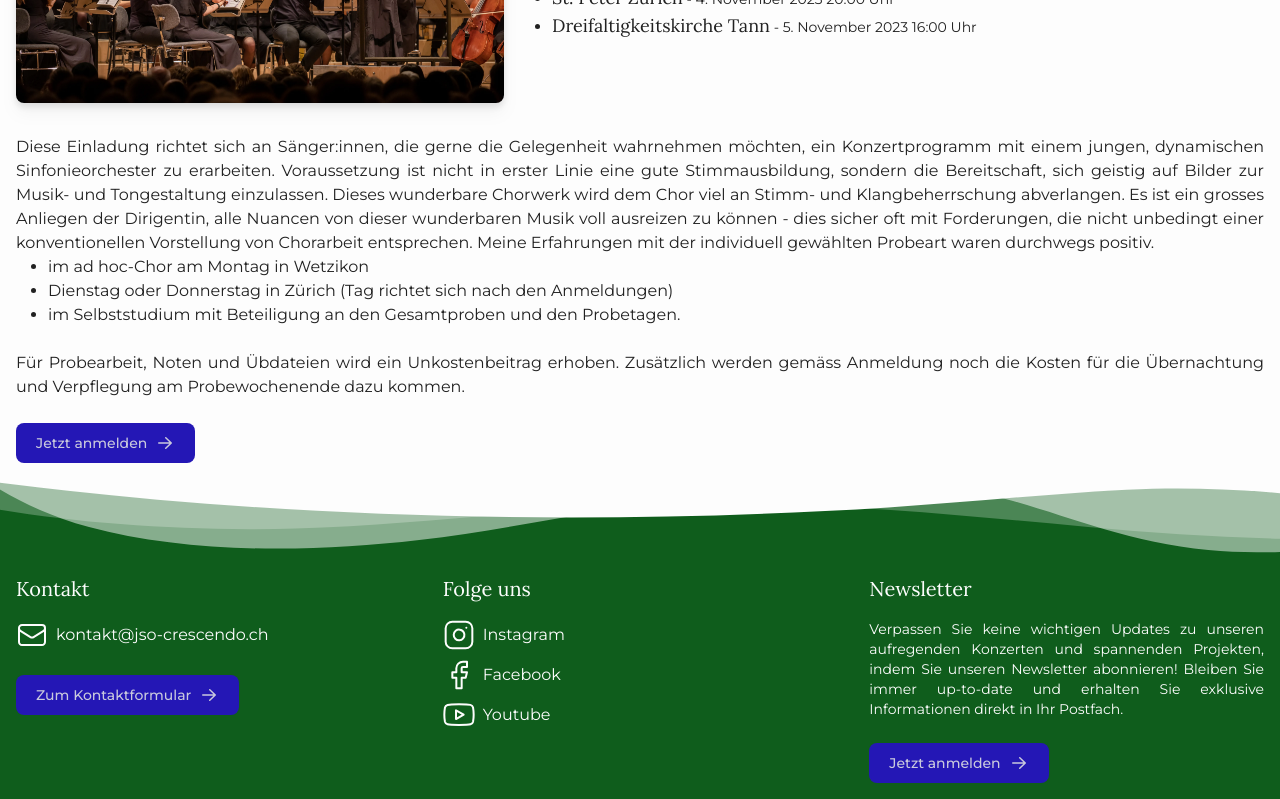
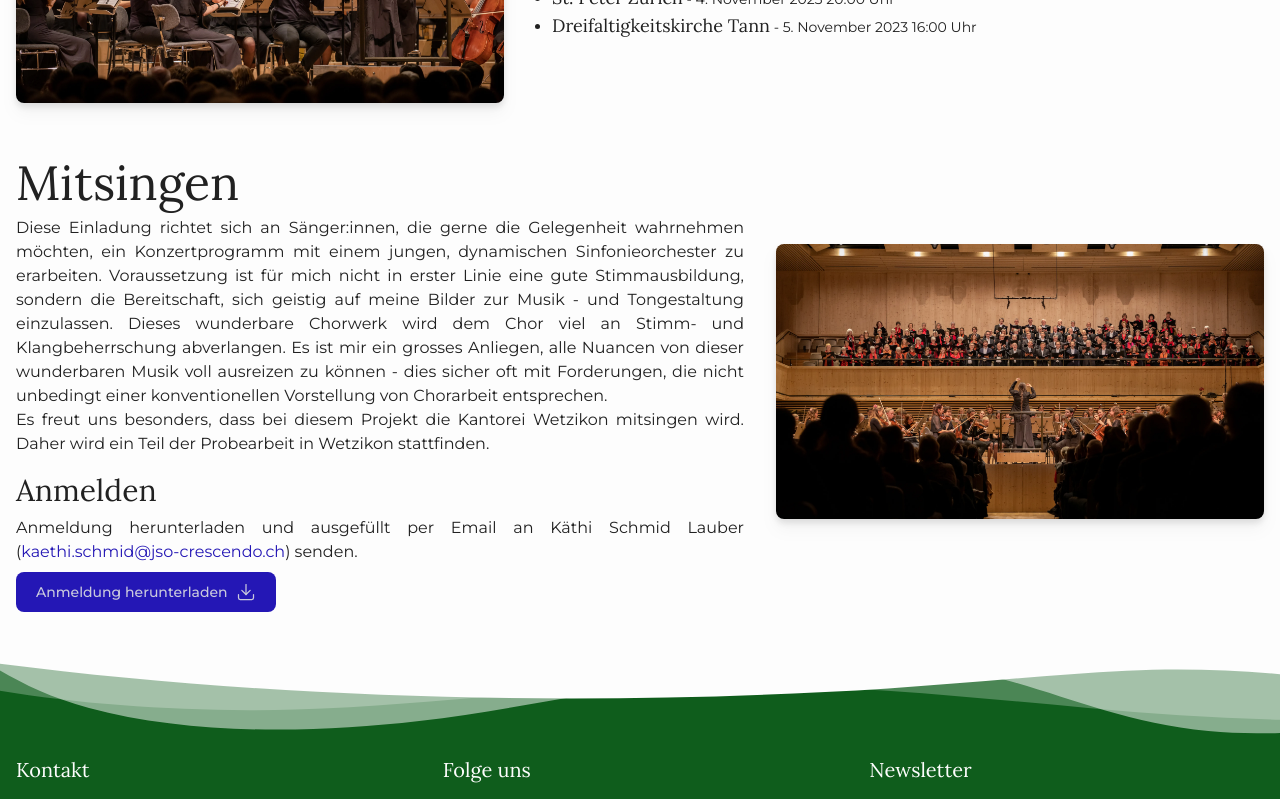
Before and after one commit to jso-crescendo/website, a Next.js app: page /canturicum in a window 1280 px wide. Shown: the part 780-1579 px from the top of the page. Built offline with nearby package versions, Linux system fonts and the light colour scheme.

Commit message:
add Anmeldung

```diff
--- a/next.config.js
+++ b/next.config.js
@@ -83,6 +83,15 @@ const nextConfig = {
           },
         ],
       },
+      {
+        source: '/canturicum/:all.pdf',
+        headers: [
+          {
+            key: 'Content-Disposition',
+            value: 'attachment',
+          }
+        ]
+      }
     ];
   },
 };
--- a/src/app/canturicum/page.tsx
+++ b/src/app/canturicum/page.tsx
@@ -1,7 +1,9 @@
 import {CONCERTS} from '../../data/concerts';
+import CanturicumChorImage from '@/images/2019_canturicum_chor.webp';
 import CanturicumImage from '@/images/2019_canturicum.webp';
-import { ConcertLocationList } from '../../components/concert-location-list';
+import {ConcertLocationList} from '../../components/concert-location-list';
 import {ContentContainer} from '../../components/contentContainer';
+import { Download } from '../../icons/download';
 import {ImageSection} from '../../components/image-section';
 import KonzertImage from '@/images/2019_jubilaeumskonzert_tonhalle.webp';
 import {LinkButton} from '../../components/link-button';
@@ -28,7 +30,7 @@ export default function Canturicum() {
       <ImageSection
         title="Projektchor Canturicum"
         image={{
-          src: CanturicumImage,
+          src: CanturicumChorImage,
           alt: 'Projektchor Canturicum in der Tonhalle',
         }}
       >
@@ -55,42 +57,50 @@ export default function Canturicum() {
           }
         />
       </ImageSection>
+      <ImageSection
+        title="Mitsingen"
+        image={{
+          src: CanturicumImage,
+          alt: 'Projektchor Canturicum in der Tonhalle',
+        }}
+        textOnly={false}
+      >
         <Text>
-        Diese Einladung richtet sich an Sänger:innen, die gerne die Gelegenheit
-        wahrnehmen möchten, ein Konzertprogramm mit einem jungen, dynamischen
-        Sinfonieorchester zu erarbeiten. Voraussetzung ist nicht in erster Linie
-        eine gute Stimmausbildung, sondern die Bereitschaft, sich geistig auf
-        Bilder zur Musik- und Tongestaltung einzulassen. Dieses wunderbare
-        Chorwerk wird dem Chor viel an Stimm- und Klangbeherrschung abverlangen.
-        Es ist ein grosses Anliegen der Dirigentin, alle Nuancen von dieser
-        wunderbaren Musik voll ausreizen zu können - dies sicher oft mit
-        Forderungen, die nicht unbedingt einer konventionellen Vorstellung von
-        Chorarbeit entsprechen. Meine Erfahrungen mit der individuell gewählten
-        Probeart waren durchwegs positiv.
+          Diese Einladung richtet sich an Sänger:innen, die gerne die
+          Gelegenheit wahrnehmen möchten, ein Konzertprogramm mit einem jungen,
+          dynamischen Sinfonieorchester zu erarbeiten. Voraussetzung ist für
+          mich nicht in erster Linie eine gute Stimmausbildung, sondern die
+          Bereitschaft, sich geistig auf meine Bilder zur Musik - und
+          Tongestaltung einzulassen. Dieses wunderbare Chorwerk wird dem Chor
+          viel an Stimm- und Klangbeherrschung abverlangen. Es ist mir ein
+          grosses Anliegen, alle Nuancen von dieser wunderbaren Musik voll
+          ausreizen zu können - dies sicher oft mit Forderungen, die nicht
+          unbedingt einer konventionellen Vorstellung von Chorarbeit
+          entsprechen.
+          <br />
+          Es freut uns besonders, dass bei diesem Projekt die Kantorei Wetzikon
+          mitsingen wird. Daher wird ein Teil der Probearbeit in Wetzikon
+          stattfinden.
         </Text>
-      <ul className="list-disc pl-8">
-        <li>im ad hoc-Chor am Montag in Wetzikon</li>
-        <li>
-          Dienstag oder Donnerstag in Zürich (Tag richtet sich nach den
-          Anmeldungen)
-        </li>
-        <li>
-          im Selbststudium mit Beteiligung an den Gesamtproben und den
-          Probetagen.
-        </li>
-      </ul>
-      <br />
-      <Text>
-        Für Probearbeit, Noten und Übdateien wird ein Unkostenbeitrag erhoben.
-        Zusätzlich werden gemäss Anmeldung noch die Kosten für die Übernachtung
-        und Verpflegung am Probewochenende dazu kommen.
+        <h3 className="pb-2 pt-4 font-serif text-xl md:text-2xl lg:text-3xl">
+          Anmelden
+        </h3>
+        <Text className="pb-2">
+          Anmeldung herunterladen und ausgefüllt per Email an Käthi Schmid
+          Lauber (
+          <a href="mailto:kaethi.schmid@jso-crescendo.ch" className="text-primary-main">
+            kaethi.schmid@jso-crescendo.ch
+          </a>
+          ) senden.
         </Text>
-      <br />
         <LinkButton
-        text="Jetzt anmelden"
-        href="https://forms.gle/y8RseozTuqxr6wVVA"
+          text="Anmeldung herunterladen"
+          href="/canturicum/Anmeldung_Cherubini.pdf"
           type="primary"
+          iconAfter={<Download className="ml-2 h-5"/>}
+          download={true}
         />
+      </ImageSection>
     </ContentContainer>
   );
 }
--- a/src/components/link-button.tsx
+++ b/src/components/link-button.tsx
@@ -1,12 +1,13 @@
 import {ArrowRight} from '../icons/arrow-right';
 import Link from 'next/link';
-import {UrlObject} from 'url';
 import classNames from 'classnames';
 
 interface LinkProps {
   type: 'primary' | 'secondary';
   href: string | {pathname: string; hash: string};
   text: string;
+  iconAfter?: React.ReactNode;
+  download?: boolean;
 }
 export const LinkButton: React.FC<
   LinkProps &
@@ -17,9 +18,8 @@ export const LinkButton: React.FC<
       >,
       'href'
     >
-> = ({href, text, type, className}) => (
+> = ({href, text, type, download, className, iconAfter}) => (
   <Link
-    type="button"
     className={classNames(
       'inline-flex items-center rounded-lg px-5 py-2.5 text-center text-sm font-medium',
       'focus:outline-none focus:ring-4',
@@ -32,8 +32,9 @@ export const LinkButton: React.FC<
       className,
     )}
     href={href}
+    download={download}
   >
     {text}
-    <ArrowRight className="ml-2 h-5" />
+    {iconAfter ?? <ArrowRight className="ml-2 h-5" />}
   </Link>
 );
--- /dev/null
+++ b/src/icons/download.tsx
@@ -0,0 +1,19 @@
+import React, {SVGAttributes} from 'react';
+
+export const Download: React.FC<SVGAttributes<SVGElement>> = (props) => (
+  <svg
+    xmlns="http://www.w3.org/2000/svg"
+    viewBox="0 0 24 24"
+    fill="none"
+    stroke="currentColor"
+    strokeWidth={1.5}
+    strokeLinecap="round"
+    strokeLinejoin="round"
+    aria-hidden="true"
+    {...props}
+  >
+    <path d="M21 15v4a2 2 0 0 1-2 2H5a2 2 0 0 1-2-2v-4"></path>
+    <polyline points="7 10 12 15 17 10"></polyline>
+    <line x1="12" y1="15" x2="12" y2="3"></line>
+  </svg>
+);
```
Also changed, not shown: src/images/2019_canturicum_chor.webp (added), 1 other file (tests, documents, lock files or other folders). Lines whose indentation alone changed are shown as unchanged.
